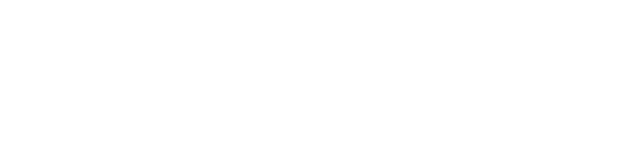
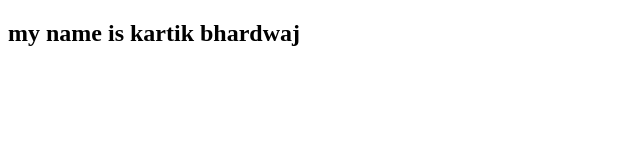
Before and after one commit to DevKartikBhardwaj/GitVideo, a plain HTML site: page index.html in a window 1280 px wide. Shown: the whole page, without its empty margins (0-640 px from the left). Drawn offline with Linux system fonts and the light colour scheme.

Commit message:
change name in h2

```diff
--- a/index.html
+++ b/index.html
@@ -9,7 +9,7 @@
 </head>
 
 <body>
-
+    <h2>my name is kartik bhardwaj</h2>
 </body>
 
 </html>
```
